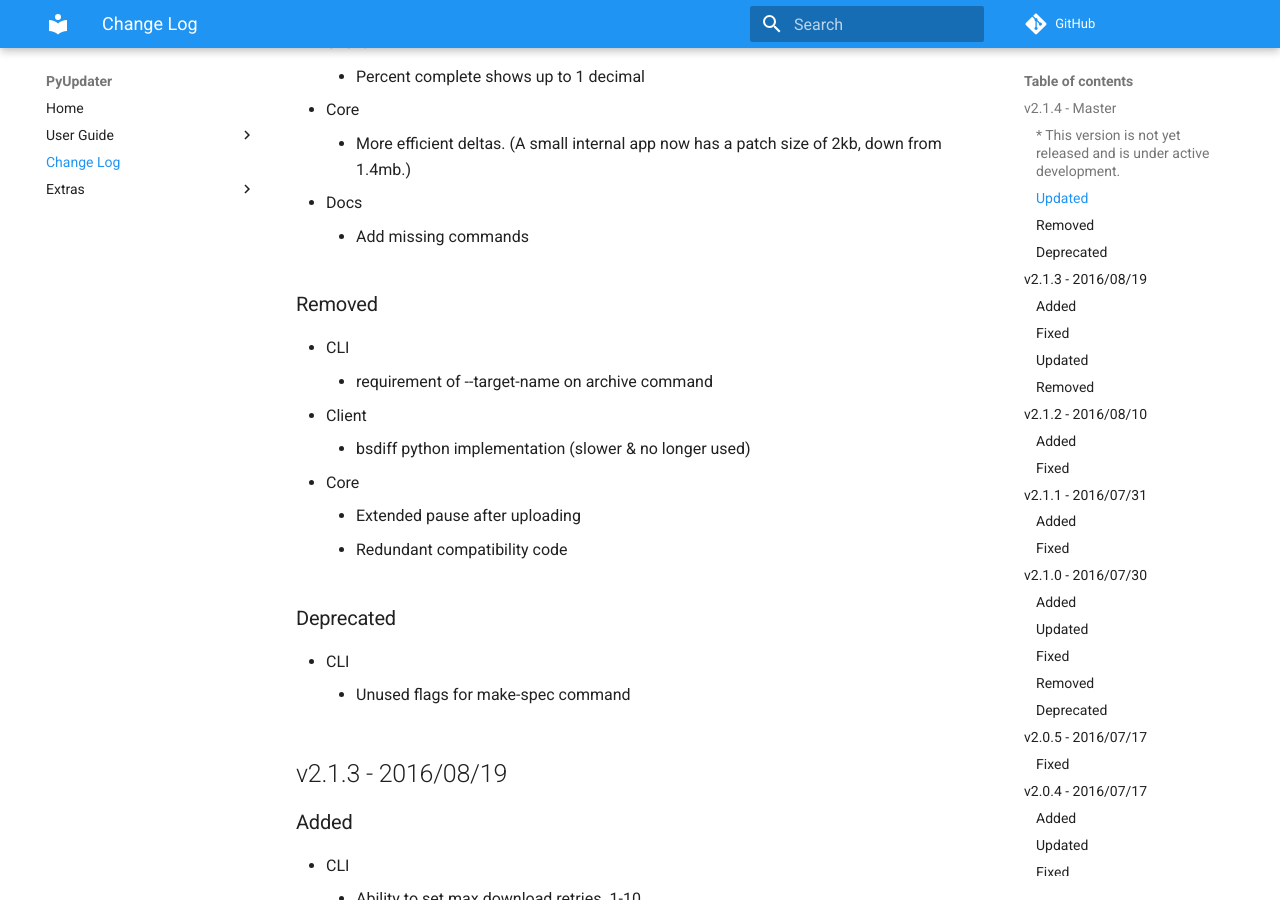
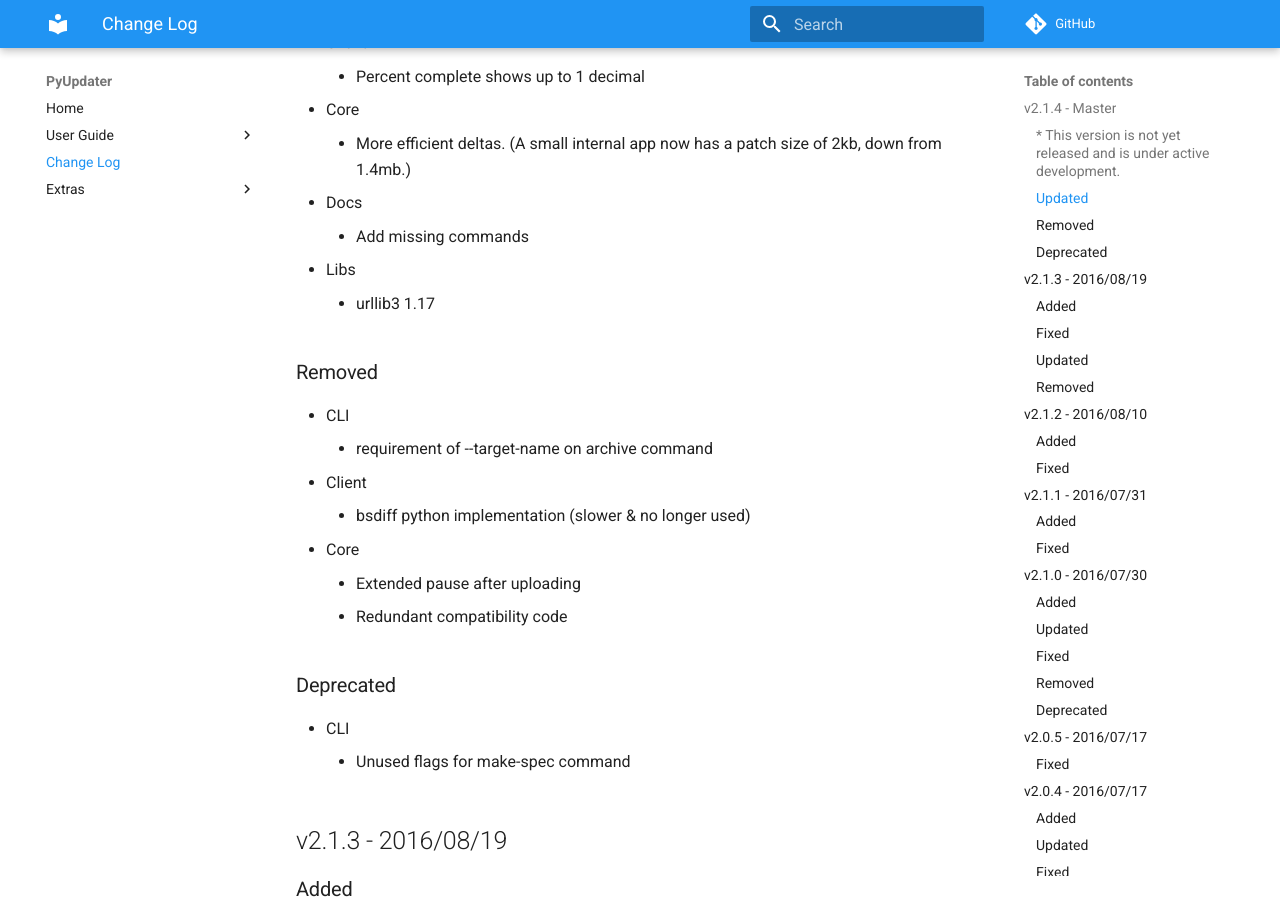
Before and after one commit to Digital-Sapphire/PyUpdater, an MkDocs documentation site: the page built from docs/changelog.md, in a window 1280 px wide and 900 px high, scrolled down 304 px. Built offline with MkDocs 1.6.1 and Material for MkDocs 9.7.7, drawn with Linux system fonts in a browser that asks for light colours; comment, search, counter and statistics services are not loaded; old or Windows-style settings are respelled for this version of MkDocs.

Commit message:
update requirements
Also enforce the most recent release of certifi for this commit

```diff
--- a/docs/changelog.md
+++ b/docs/changelog.md
@@ -11,6 +11,8 @@
     - More efficient deltas. (A small internal app now has a patch size of 2kb, down from 1.4mb.)
   - Docs
     - Add missing commands
+  - Libs
+    - urllib3 1.17
 
 ###Removed
 
--- a/requirements.txt
+++ b/requirements.txt
@@ -1,9 +1,9 @@
 appdirs == 1.4.0
 bsdiff4 == 1.1.4
-certifi
+certifi >= 2016.8.31
 dsdev-utils >= 0.9.0
 ed25519 == 1.4
 pyinstaller >= 3.0
 six == 1.10.0
-stevedore
-urllib3 == 1.16
+stevedore >= 1.17.1, < 2.0
+urllib3 == 1.17
```
